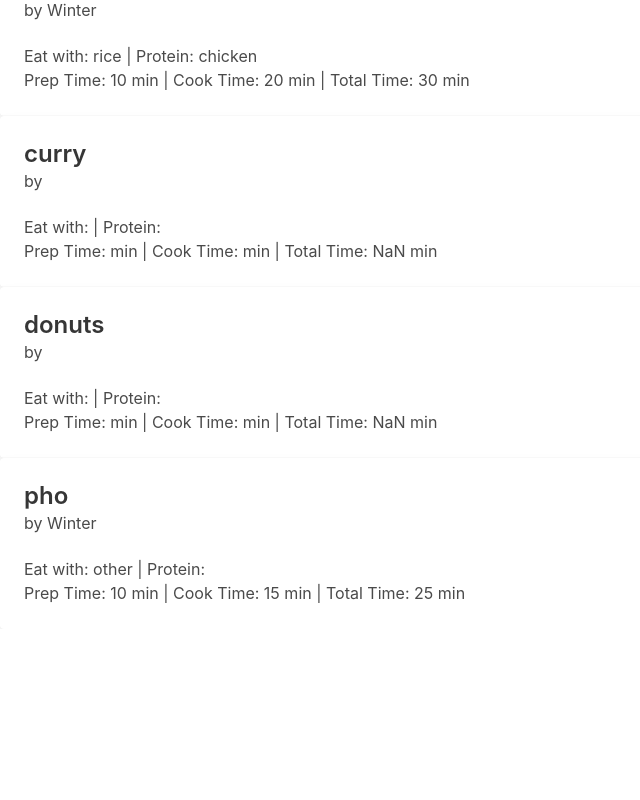
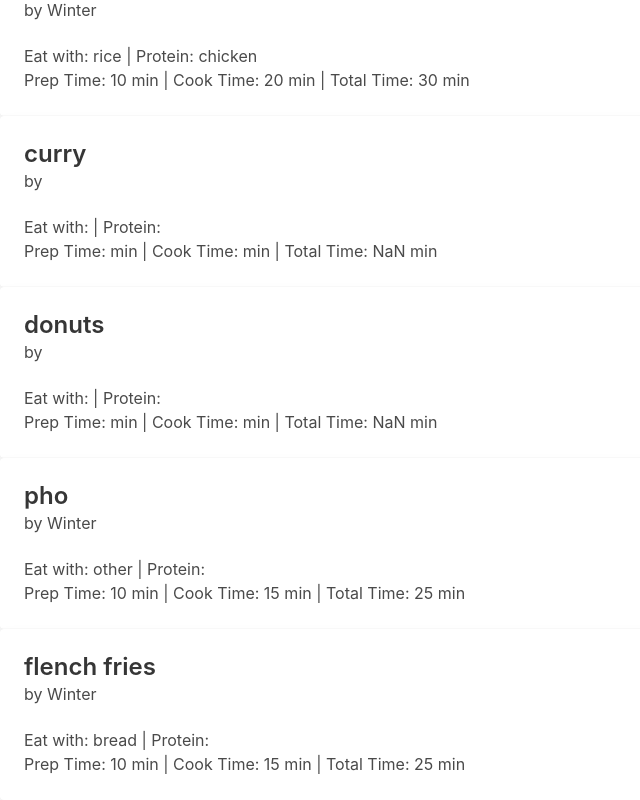
Before and after one commit to CocoTapi/PortfolioProject2, a React (Create React App) app in the folder meal_plan/: page / in a window 1280 px wide. Shown: the part 1639-2439 px from the top of the page, without its empty margins (0-640 px from the left). Before the commit the page ends 2268 px from the top, so only its background shows below. Built offline with nearby package versions, Linux system fonts and the light colour scheme; data requests are answered from the project's data file.

Commit message:
added input delete functions

```diff
--- a/meal_plan/db.json
+++ b/meal_plan/db.json
@@ -235,6 +235,31 @@
         "wrap it "
       ],
       "id": 16
+    },
+    {
+      "userName": "Winter",
+      "title": "flench fries",
+      "eatWith": "bread",
+      "prepTime": "10",
+      "cookTime": "15",
+      "servings": "2",
+      "ingredients": [
+        {
+          "amount": "1",
+          "unit": "pound",
+          "item": "potatoes"
+        },
+        {
+          "amount": "2",
+          "unit": "teaspoon",
+          "item": "salt"
+        }
+      ],
+      "instructions": [
+        "cut vegies",
+        "mix all"
+      ],
+      "id": 17
     }
   ]
 }
--- a/meal_plan/src/conponents/form/RecipeForm.js
+++ b/meal_plan/src/conponents/form/RecipeForm.js
@@ -1,6 +1,7 @@
 import { useAddRecipeMutation } from '../../store';
 import { useState } from 'react';
 import IngredientForm from './IngredientForm';
+import { RiDeleteBinFill } from "react-icons/ri";
 
 function RecipeForm ({ setFormVisible }) {
     const initial = {
@@ -31,17 +32,27 @@ function RecipeForm ({ setFormVisible }) {
         event.preventDefault();
         setFormData((prevFormData) => ({ ...prevFormData, ingredients: [...prevFormData.ingredients, { amount: "", unit: "", item: "" }] }));
     };
+    const handleDeleteIngredients = (event, index) => {
+        const values = [...formData.ingredients];
+        values.splice(index, 1);
+        setFormData((prevFormData) => ({ ...prevFormData, ingredients: values }));
+    }
 
     //for instructions
     const handleInstructionChange = (event, index) => {
         const newInstructions = [...formData.instructions];
         newInstructions[index] = event.target.value;
         setFormData((prevFormData) => ({ ...prevFormData, instructions: newInstructions }));
-    }
+    };
     const handleAddInstruction = (event) => {
         event.preventDefault();
         setFormData((prevFormData) => ({ ...prevFormData, instructions: [...prevFormData.instructions, ""]}));
-    }
+    };
+    const handleDeleteInstructions = (event, index) => {
+        const values = [...formData.instructions];
+        values.splice(index, 1);
+        setFormData((prevFormData) => ({ ...prevFormData, instructions: values }));
+    };
 
     //output
     const output = {
@@ -162,6 +173,7 @@ function RecipeForm ({ setFormVisible }) {
                 {/* ingredients */}
                 <div className='label'>Ingredients</div>
                 {formData.ingredients.map((ingredient, index) => (
+                    <div className='field'>
                         <IngredientForm
                         ingredient={ingredient}
                         index={index}
@@ -171,6 +183,8 @@ function RecipeForm ({ setFormVisible }) {
                         onClick={handleAddIngredient}
                         setFormData={setFormData}
                         />
+                        <button onClick={(event) => handleDeleteIngredients(event, index)}><RiDeleteBinFill /></button>
+                    </div>
                 ))}
                 <button onClick={handleAddIngredient}>Add Ingredient</button>
                 {/* instructions */}
@@ -189,6 +203,7 @@ function RecipeForm ({ setFormVisible }) {
                                 value={instruction}
                                 onChange={(event) => handleInstructionChange(event, index)}
                             />
+                            <button onClick={(event) => handleDeleteInstructions(event, index)}><RiDeleteBinFill /></button>
                         </div>
                     </div>
                 ))
```
Lines whose indentation alone changed are shown as unchanged.
